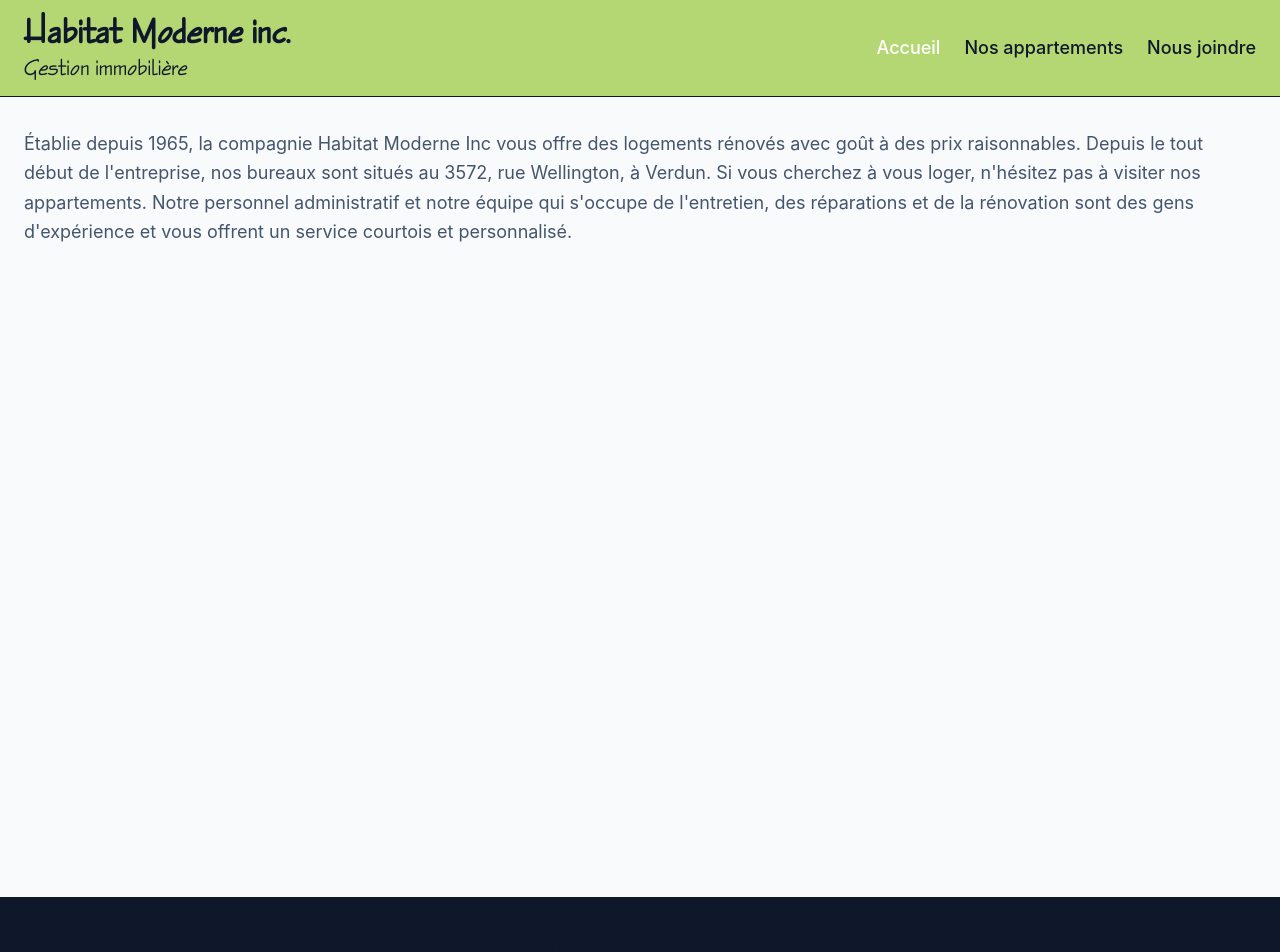
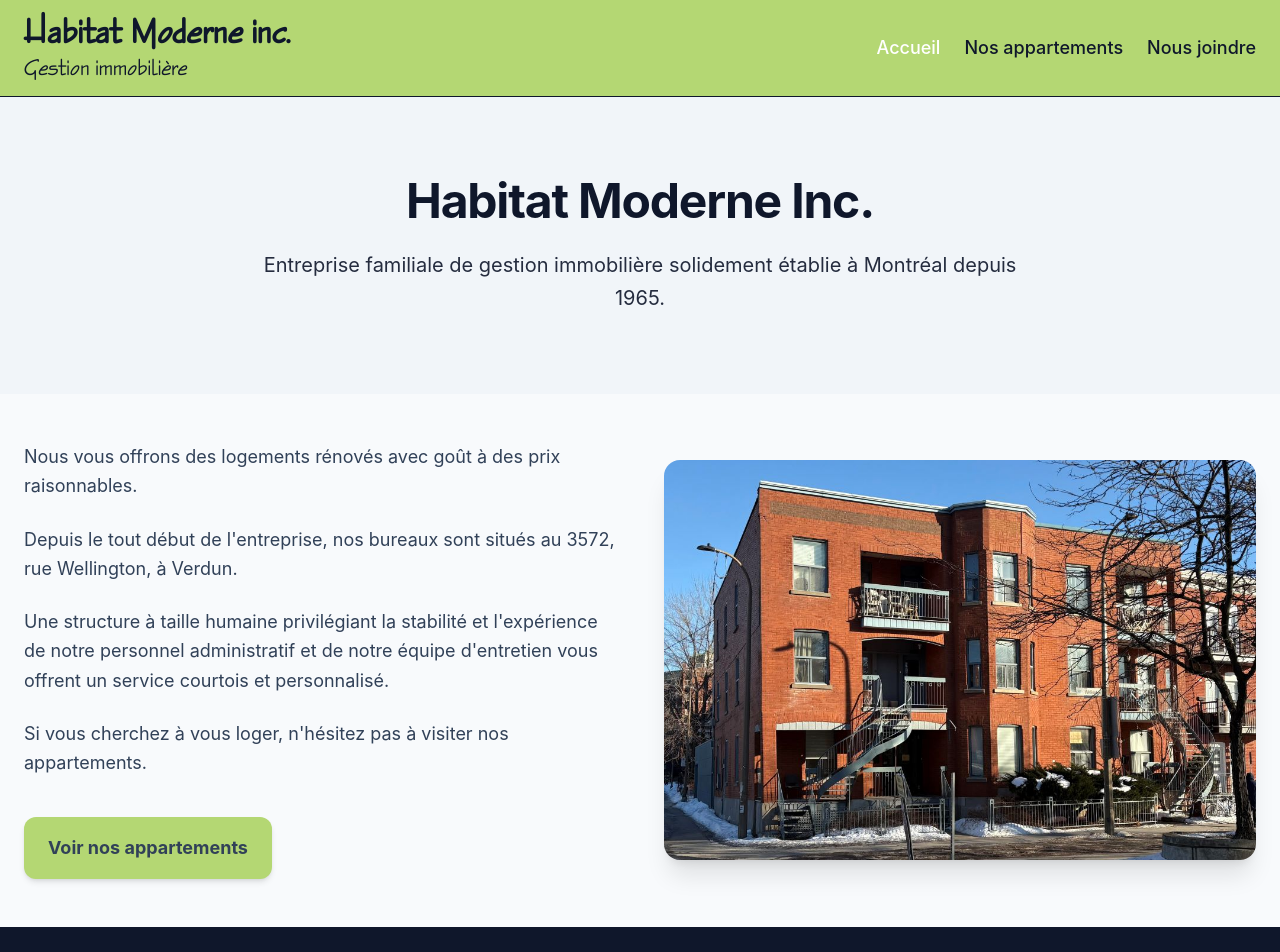
Before and after one commit to pedrovivas/habitat-moderne, a React (Vite) app: page / in a window 1280 px wide. Shown: the top 952 px of the page. Built offline with nearby package versions, Linux system fonts and the light colour scheme.

Commit message:
Add htaccess and change HomePage layout

```diff
--- a/src/Form.jsx
+++ b/src/Form.jsx
@@ -126,7 +126,7 @@ export default function Form({
               placeholder="Bonjour, je souhaiterais planifier une visite..."
             ></textarea>
           </div> */}
-          <button className="w-full bg-primary mt-4 py-4 rounded-xl font-bold hover:bg-secondary transition active:scale-[0.98]">
+          <button className="w-full bg-primary mt-4 py-4 rounded-xl font-bold shadow-md hover:bg-secondary transition active:scale-[0.98]">
             {address ? "Contacter le propriétaire" : "Contactez-nous"}
           </button>
         </form>
--- a/src/HomePage.jsx
+++ b/src/HomePage.jsx
@@ -1,17 +1,70 @@
+import { Link } from "react-router";
+
 export default function HomePage() {
   return (
-    <div className="min-h-screen bg-slate-50 text-slate-900 pb-12">
-      <main className="max-w-7xl mx-auto px-6 pt-8">
-        <p className="text-slate-600 leading-relaxed text-lg">
-          Établie depuis 1965, la compagnie Habitat Moderne Inc vous offre des
-          logements rénovés avec goût à des prix raisonnables. Depuis le tout
-          début de l'entreprise, nos bureaux sont situés au 3572, rue
-          Wellington, à Verdun. Si vous cherchez à vous loger, n'hésitez pas à
-          visiter nos appartements. Notre personnel administratif et notre
-          équipe qui s'occupe de l'entretien, des réparations et de la
-          rénovation sont des gens d'expérience et vous offrent un service
-          courtois et personnalisé.
-        </p>
+    <div className="min-h-screen bg-slate-50 text-slate-900">
+      {/* Hero Section */}
+      <section className="bg-slate-100 py-20 px-6">
+        <div className="max-w-7xl mx-auto text-center">
+          <h1 className="text-4xl md:text-5xl font-bold tracking-tight mb-6">
+            Habitat Moderne Inc.
+          </h1>
+          <p className="text-lg md:text-xl max-w-3xl mx-auto leading-relaxed opacity-90">
+            Entreprise familiale de gestion immobilière solidement établie à
+            Montréal depuis 1965.
+          </p>
+        </div>
+      </section>
+
+      {/* Main Content */}
+      <main className="max-w-7xl mx-auto px-6 py-12">
+        <div className="grid md:grid-cols-2 gap-12 items-center">
+          {/* Text Content */}
+          <div className="space-y-6 text-lg leading-relaxed text-slate-700">
+            <p>
+              Nous vous offrons des logements rénovés avec goût à des prix
+              raisonnables.
+            </p>
+
+            <p>
+              Depuis le tout début de l'entreprise, nos bureaux sont situés au
+              3572, rue Wellington, à Verdun.
+            </p>
+
+            <p>
+              Une structure à taille humaine privilégiant la stabilité et
+              l'expérience de notre personnel administratif et de notre équipe
+              d'entretien vous offrent un service courtois et personnalisé.
+            </p>
+
+            <p>
+              Si vous cherchez à vous loger, n'hésitez pas à visiter nos
+              appartements.
+            </p>
+
+            {/* CTA */}
+            <div>
+              {/* <button className="w-auto bg-primary mt-4 py-4 rounded-xl font-bold shadow-md hover:bg-secondary transition active:scale-[0.98]">
+                Voir nos appartements
+              </button> */}
+              <Link
+                to="/appartements"
+                className="inline-block text-center w-full md:w-auto mt-4 py-4 px-6 bg-primary rounded-xl font-bold shadow-md hover:bg-secondary transition active:scale-[0.98]"
+              >
+                Voir nos appartements
+              </Link>
+            </div>
+          </div>
+
+          {/* Image */}
+          <div className="relative">
+            <img
+              src="/habitat-moderne-building.jpg"
+              alt="Habitat Moderne Building"
+              className="w-full h-[400px] object-cover rounded-2xl shadow-xl"
+            />
+          </div>
+        </div>
       </main>
     </div>
   );
```
Also changed, not shown: public/habitat-moderne-building.jpg (added), 1 other file (tests, documents, lock files or other folders).
